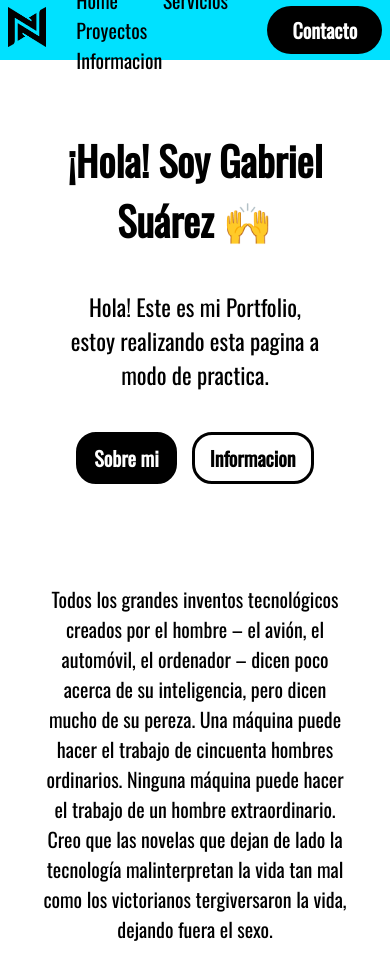
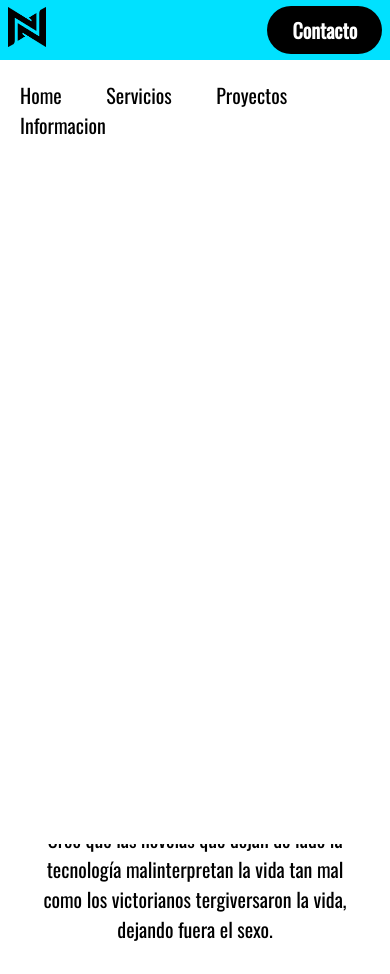
Before and after one commit to NicoVilla36/Entrega-2, a plain HTML site: page index.html in a window 390 px wide. Drawn offline with nearby package versions, Linux system fonts and the light colour scheme.

Commit message:
Entrega-3-mediaqueries

```diff
--- a/Style.css
+++ b/Style.css
@@ -205,3 +205,17 @@ main {
     font-size: 15px;
   }
 }
+
+@media (max-width: 576px) {
+  .nav-links {
+    background-color: #ffffff;
+    width: 100%;
+    height: calc(100vh - 80px);
+    position: absolute;
+    top: 80px;
+    left: 0;
+    flex-direction: column;
+    align-items: center;
+    justify-content: center;
+  }
+}
```
